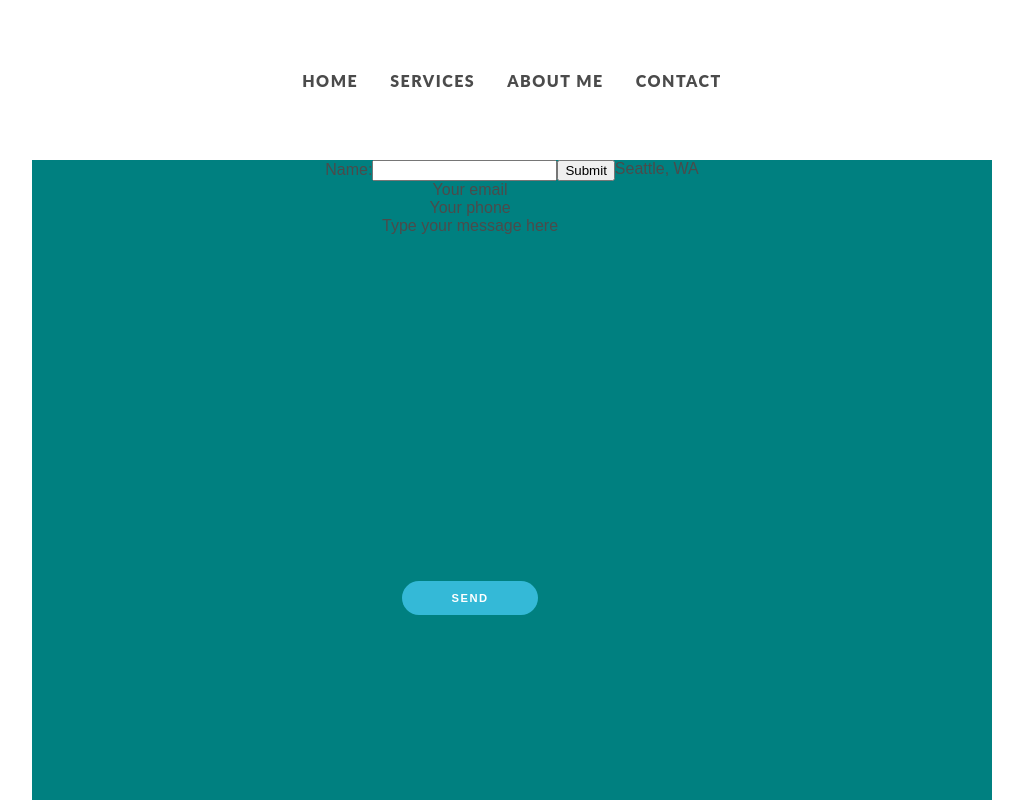
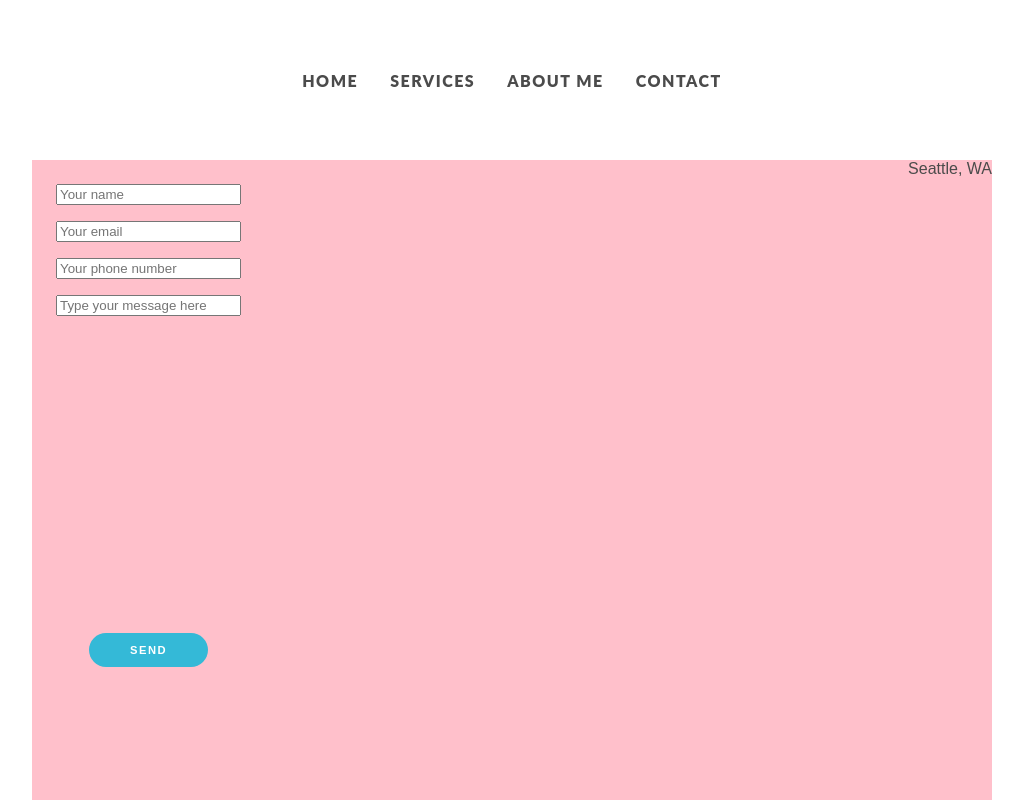
Before and after one commit to lyly2112/nikiforov, a React (Create React App) app: page /contact in a window 1280 px wide. Shown: the top 800 px of the page, without its empty margins (128-1151 px from the left). Built offline with nearby package versions, Linux system fonts and the light colour scheme.

Commit message:
added input form

```diff
--- a/src/components/ContactButton.js
+++ b/src/components/ContactButton.js
@@ -5,7 +5,7 @@ function ContactButton () {
     return (
         <div className="contact-button-container">
             <div className="contact-button">
-            <Link to="/contact" style={{ textDecoration: 'none' }}>Contact</Link>
+            <Link to="/contact" className="contact-button__text">Contact</Link>
         </div>
         </div>
 
--- a/src/components/ContactPage.js
+++ b/src/components/ContactPage.js
@@ -7,20 +7,25 @@ function ContactPage(){
             {/* <NavbarServices/> */}
             <div className="contact-page__main">
                 <div className="contact-form">
-                    <div className="contact-form__name">
-                    <form>
-  <label>
-    Name:
-    <input type="text" name="name" />
+                    <form className="contact-form__input">
+  <label className="contact-form__input-area">
+    <input type="text" name="name" placeholder="Your name" />
   </label>
-  <input type="submit" value="Submit" />
+  <label className="contact-form__input-area">
+    <input type="email" name="email" placeholder="Your email" />
+  </label>
+  <label className="contact-form__input-area">
+    <input type="tel" name="phone" placeholder="Your phone number" />
+  </label>
+  <label className="contact-form__input-area">
+    <input type="text" name="comments" placeholder="Type your message here" />
+  </label>
 </form>
-                    </div>
-                    <div className="contact-form__email">Your email</div>
-                    <div className="contact-form__phone">Your phone</div>
-                    <div className="contact-form__message">Type your message here</div>
-                    <div className="contact-button">Send</div>
+
+                    <div className="send-button">Send</div>
                 </div>
+
+
             <div className="contact-page_my-contacts">Seattle, WA</div>
             </div>
             {/* <Footer/> */}
--- a/src/index.css
+++ b/src/index.css
@@ -123,7 +123,25 @@ body {
   color: white;
   font-size: 0.7rem;
   letter-spacing: 1.5px;
-  padding: 11px 20px;
+  padding: 0.7rem;
+  border-radius: 25px;
+  font-weight: 900;
+  text-shadow: none;
+  transition: all 150ms ease-in;
+  box-shadow: none;
+  text-transform: uppercase;
+  touch-action: manipulation;
+  cursor: pointer;
+  margin: auto;
+}
+
+.send-button {
+  width: 6rem;
+  background: #34b9d7;
+  color: white;
+  font-size: 0.7rem;
+  letter-spacing: 1.5px;
+  padding: 0.7rem;
   border-radius: 25px;
   font-weight: 900;
   text-shadow: none;
@@ -217,8 +235,9 @@ body {
   width: 60rem;
   flex: 1;
   flex-direction: row;
-  background-color: teal;
+  background-color: pink;
   justify-content: center;
+  justify-content: space-between;
 }
 
 .contact-page_my-contacts {
@@ -229,6 +248,13 @@ body {
   display: flex;
   flex-direction: column;
 }
+
+.contact-form__input {
+  display: flex;
+  flex-direction: column;
+  padding: 1rem;
+}
+
 .about-page-container {
   display: flex;
   flex-direction: column;
@@ -238,3 +264,8 @@ body {
 .about-page__main {
   flex: 1;
 }
+
+.contact-form__input-area {
+  padding: 0.5rem;
+  border-radius: 25px;
+}
```
